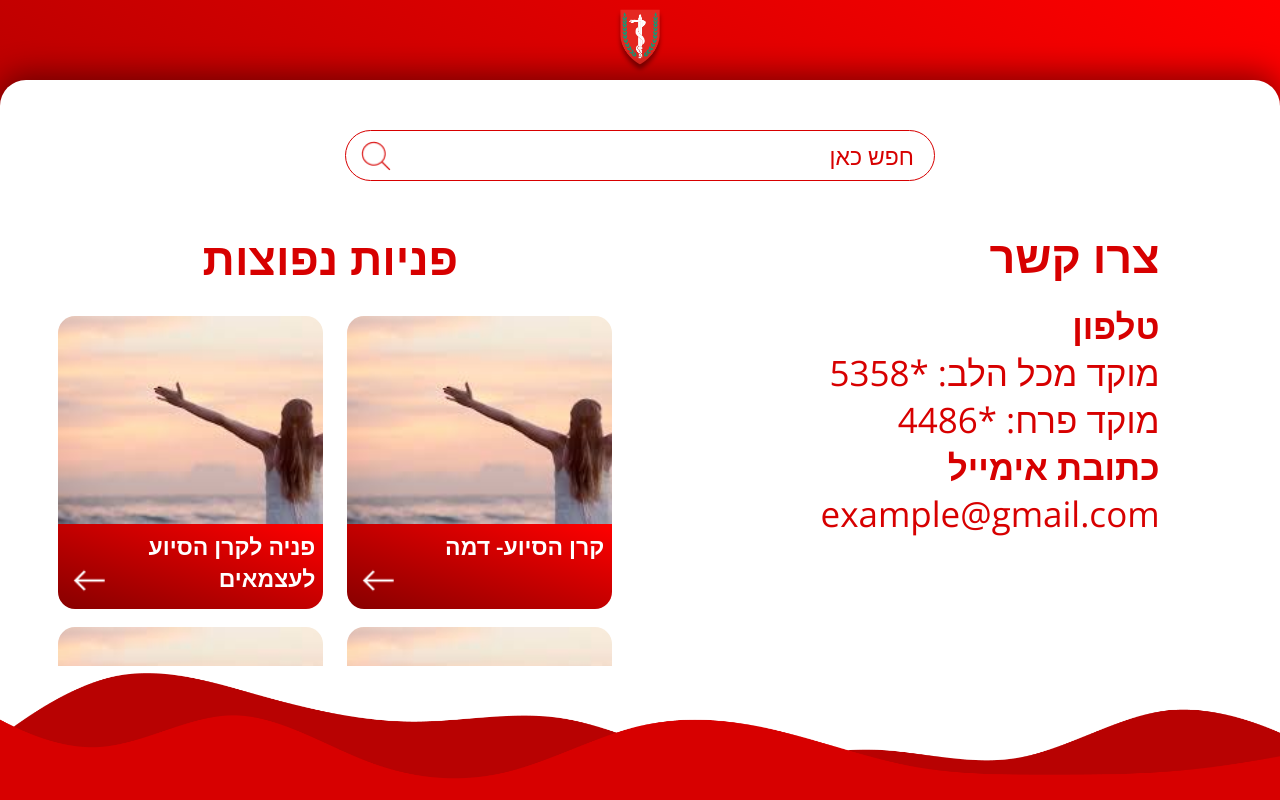
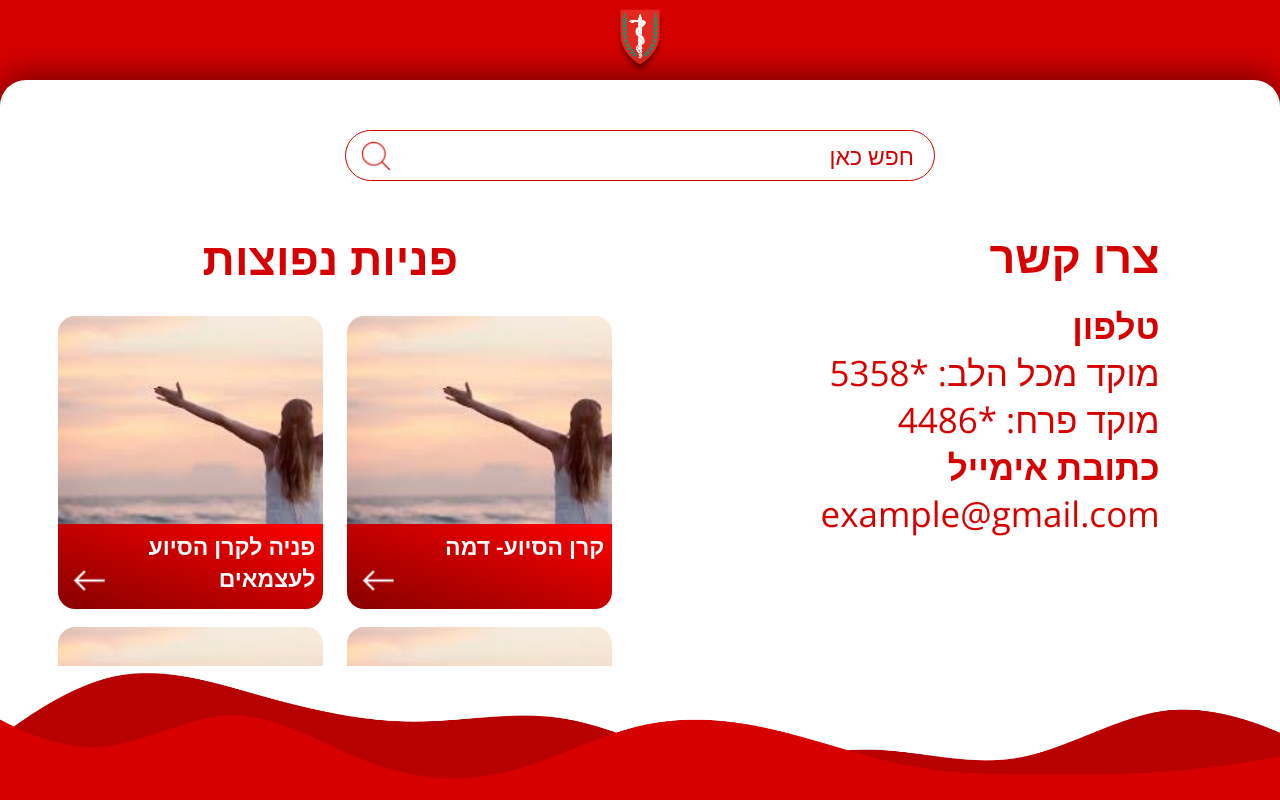
Before and after one commit to Shon-Maili/LinkTreeIdfMKR, a website: page index.html in a window 1280 px wide. Drawn offline with nearby package versions, Linux system fonts and the light colour scheme; a web font is replaced by a local one.

Commit message:
apple-adjusment

```diff
--- a/index.css
+++ b/index.css
@@ -6,7 +6,7 @@ body {
     background-size: cover;
     width: 100vw;
     height: 100vh;
-    background-color: #ca0000;
+    background-color:#d50000;
 }
 
 #root{
@@ -50,7 +50,7 @@ body {
     align-items:center;
     flex-direction: column;
     position: relative;
-    background: linear-gradient(to bottom left, #FF0000, #870000);
+ background-color: #d50000;
     overflow: hidden;
     z-index: 0;
 }
```
